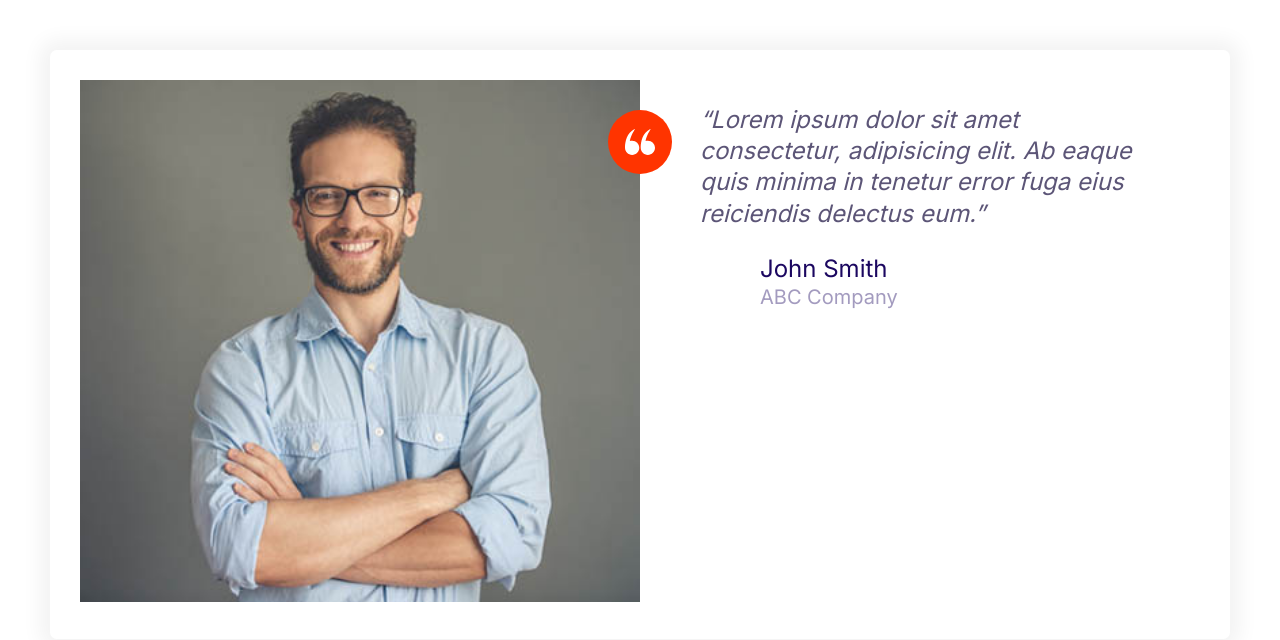
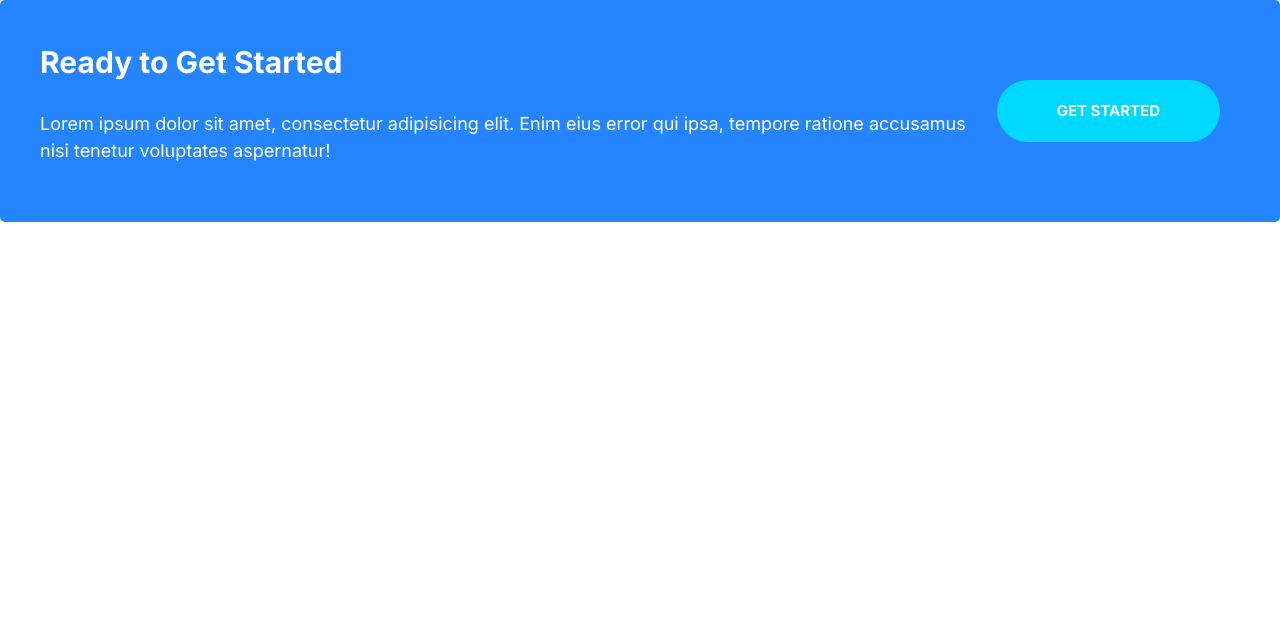
Before and after one commit to Danny922/Mo, a plain HTML site: page index.html in a window 1280 px wide. Drawn offline with Linux system fonts and the light colour scheme.

Commit message:
Callouts Set Up

```diff
--- a/css/styles.css
+++ b/css/styles.css
@@ -234,11 +234,6 @@ a {
     background: #ec3000;
 }
 
-.btn--block {
-    width: 100%;
-    display: inline-block;
-}
-
 .btn--outline {
     background: #fff;
     color: var(--color-headings);
@@ -248,6 +243,16 @@ a {
 .btn--outline:hover {
     background: var(--color-headings);
     color: #fff;
+}
+
+.btn--stretched {
+    padding-left: 6rem;
+    padding-right: 6rem;
+}
+
+.btn--block {
+    width: 100%;
+    display: inline-block;
 }
 
 @media screen and (min-width: 1024px) {
@@ -488,3 +493,44 @@ a {
         margin-left: 6rem;
     }
 }
+
+/* Callouts */
+.callout {
+    padding: 4rem;
+    border-radius: 5px;
+}
+
+.callout--primary {
+    background: var(--color-primary);
+    color: #fff;
+}
+
+.callout__heading {
+    color: #fff;
+    margin-top: 0;
+    font-size: 3rem;
+}
+
+.callout .btn {
+    justify-self: center;
+    align-self: center;
+}
+
+.callout__content {
+    text-align: center;
+}
+
+@media screen and (min-width: 768px) {
+    .callout .grid--1x2 {
+        grid-template-columns: 1fr auto;
+    }
+
+    .callout__content {
+        text-align: left;
+    }
+
+    .callout .btn {
+        justify-self: start;
+        margin: 0 2rem;
+    }
+}
--- a/index.html
+++ b/index.html
@@ -11,33 +11,14 @@
     <link rel="stylesheet" href="css/normalize.css" />
     <link rel="stylesheet" href="css/styles.css" />
 </head>
-<body style="padding: 5rem">
-    <div class="card testimonial">
+<body>
+    <div class="callout callout--primary">
         <div class="grid grid--1x2">
-            <div class="testimonial__image">
-                <img src="images/testimonial.jpg" alt="A happy smiling customer">
-                <span class="icon-container icon-container--accent">
-                    <svg class="icon icon--white icon-small">
-                        <use xlink:href="images/sprite.svg#quotes"></use>
-                    </svg>
-                </span>
+            <div class="callout__content">
+                <h2 class="callout__heading">Ready to Get Started</h2>
+                <p>Lorem ipsum dolor sit amet, consectetur adipisicing elit. Enim eius error qui ipsa, tempore ratione accusamus nisi tenetur voluptates aspernatur!</p>
             </div>
-            <blockquote class="quote">
-                <p class="quote__text">Lorem ipsum dolor sit amet consectetur, adipisicing elit. Ab eaque quis minima in tenetur error fuga eius reiciendis delectus eum.</p>
-                <footer>
-                    <div class="media">
-                        <div class="media__image">
-                            <svg class="icon icon--primary quote__line" role="img">
-                                <use xlink:href="sprite.svg#line"></use>
-                            </svg>
-                        </div>
-                        <div class="media__body">
-                            <h3 class="media__title quote__author">John Smith</h3>
-                            <p class="quote__organization">ABC Company</p>
-                        </div>
-                    </div>
-                </footer>
-            </blockquote>
+            <a href="#" class="btn btn--secondary btn--stretched">Get Started</a>
         </div>
     </div>
 </body>
```
Also changed, not shown: Components/callouts.html (added, +9 -0 lines).
